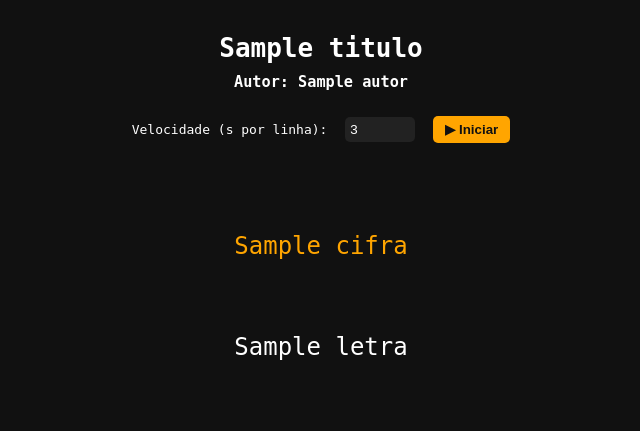
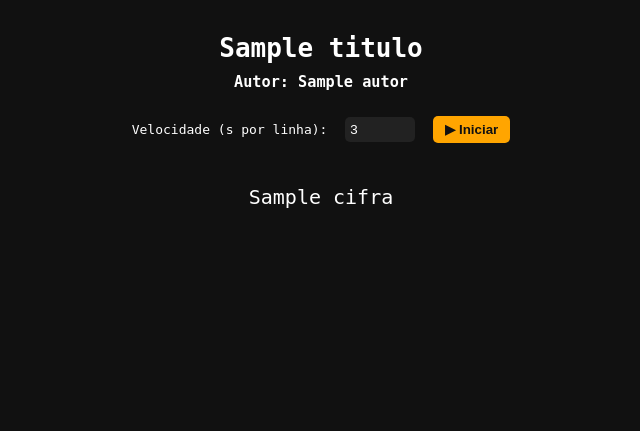
Before and after one commit to fireprojectx/ciframusic, a FastAPI app: template templates/presentation.html in a window 1280 px wide. Shown: the top 431 px of the page, without its empty margins (319-959 px from the left). Run offline with FastAPI, Linux system fonts and the light colour scheme; the template is opened without the code that fills it: most values are stand-ins (such as "Sample title", 1, 10 or a date in 2020).

Commit message:
adiciona historico e abre cifra

```diff
--- a/main.py
+++ b/main.py
@@ -12,6 +12,7 @@ from db import buscar_cifra_por_titulo
 from db import criar_tabela_se_nao_existir
 criar_tabela_se_nao_existir()
 
+templates = Jinja2Templates(directory="templates")
 
 from fastapi import Path
 
@@ -43,18 +44,16 @@ def ver_cifra(request: Request, id: int = Path(...)):
 
 
 @app.get("/cifra/titulo/{titulo}", response_class=HTMLResponse)
-def exibir_cifra_por_titulo(request: Request, titulo: str = Path(...)):
-    cifra = buscar_cifra_por_titulo(titulo)
-
-    if cifra is None:
-        return HTMLResponse(content="Cifra não encontrada", status_code=404)
-
-    return templates.TemplateResponse("presentation.html", {
-        "request": request,
-        "titulo": cifra["titulo"],
-        "autor": cifra["autor"],
-        "cifra": cifra["cifra"]
-    })
+def ver_cifra(titulo: str, request: Request):
+    resultado = buscar_cifra_por_titulo(titulo)
+    if resultado:
+        return templates.TemplateResponse("presentation.html", {
+            "request": request,
+            "titulo": resultado["titulo"],
+            "autor": resultado["autor"],
+            "cifra": resultado["cifra"]
+        })
+    return HTMLResponse(content="Cifra não encontrada", status_code=404)
 
 app.mount("/static", StaticFiles(directory="static"), name="static")
 templates = Jinja2Templates(directory="templates")
--- a/templates/presentation.html
+++ b/templates/presentation.html
@@ -53,7 +53,7 @@
       margin-bottom: 12px;
       white-space: pre;
       text-align: center;
-      font-size: 24px;
+      font-size: 20px;
       line-height: 1.4;
     }
 
@@ -73,13 +73,10 @@
   </div>
 
   <div id="letra">
-    {% for l in linhas %}
-      <div class="linha">
-        <div class="cifra">{{ l.cifra }}</div>
-        <div>{{ l.letra }}</div>
-      </div>
-    {% endfor %}
-  </div>
+  <pre style="white-space: pre-wrap; text-align: center; font-size: 20px; line-height: 1.4;">
+{{ cifra }}
+  </pre>
+</div>
 
     <script>
     let scrollInterval;
```
